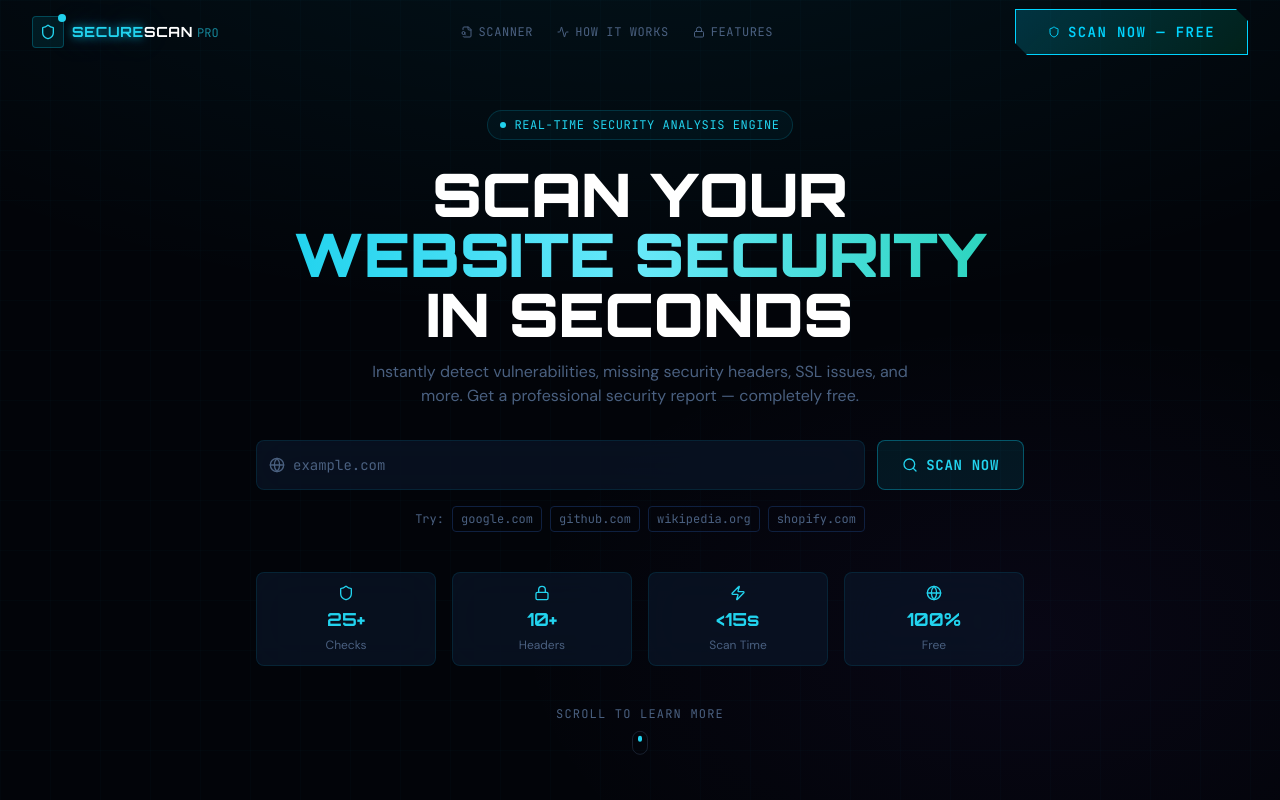
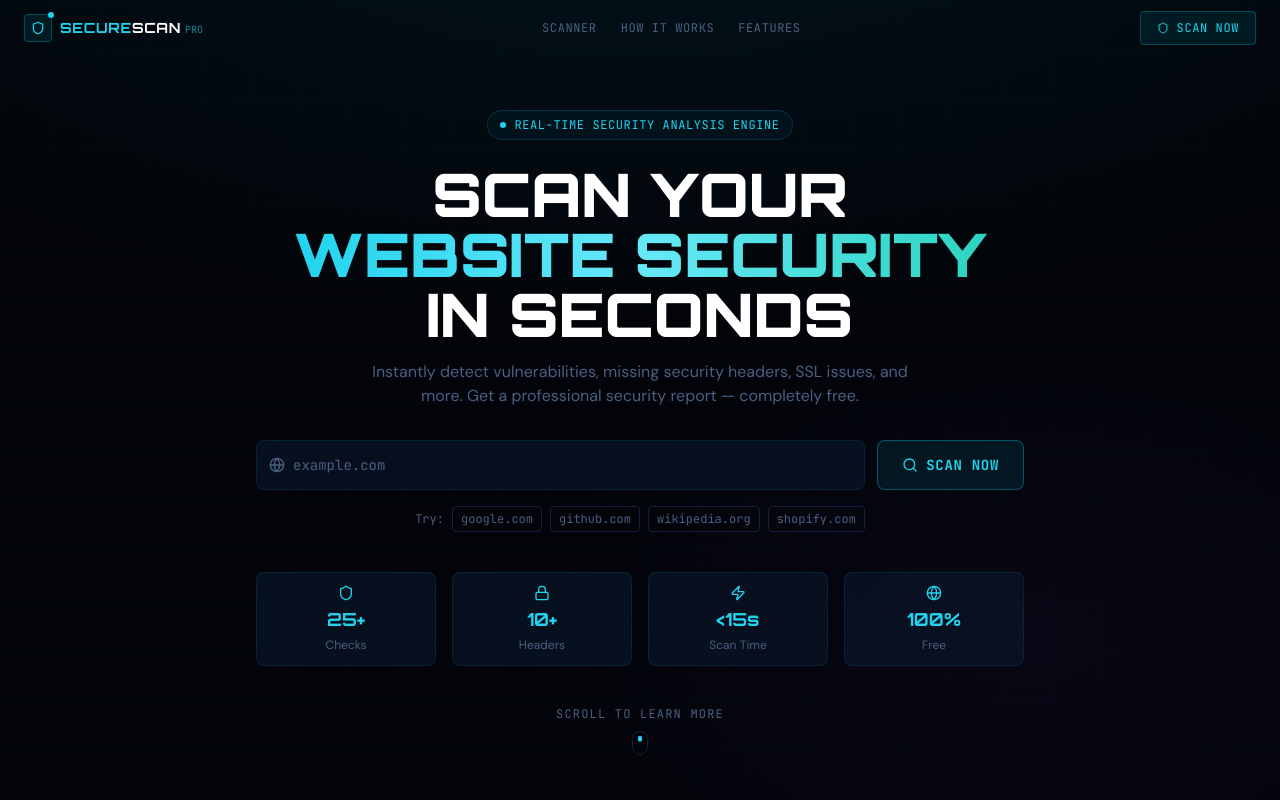
Before and after one commit to garvitchoudharyy/security-scanner, a Next.js app: page / in a window 1280 px wide. Shown: the top 800 px of the page. Built offline with nearby package versions, Linux system fonts and the light colour scheme.

Commit message:
Refactor Navbar component for improved responsiveness
Removed unused imports and navLinks array. Updated styling and structure for better responsiveness.

```diff
--- a/src/components/Navbar.tsx
+++ b/src/components/Navbar.tsx
@@ -1,14 +1,8 @@
 "use client";
-
-/**
- * NAVBAR COMPONENT
- * ================
- * Top navigation bar with cyber styling.
- */
 
 import { useState, useEffect } from "react";
 import { motion } from "framer-motion";
-import { Shield, Menu, X, Activity, Lock, FileSearch } from "lucide-react";
+import { Shield, Menu, X } from "lucide-react";
 
 export default function Navbar() {
   const [scrolled, setScrolled] = useState(false);
@@ -20,81 +14,77 @@ export default function Navbar() {
     return () => window.removeEventListener("scroll", handleScroll);
   }, []);
 
-  const navLinks = [
-    { href: "#scanner", label: "Scanner", icon: FileSearch },
-    { href: "#how-it-works", label: "How It Works", icon: Activity },
-    { href: "#features", label: "Features", icon: Lock },
-  ];
-
   return (
     <motion.nav
       initial={{ y: -80, opacity: 0 }}
       animate={{ y: 0, opacity: 1 }}
       transition={{ duration: 0.6, ease: "easeOut" }}
       className={`fixed top-0 left-0 right-0 z-50 transition-all duration-300 ${
-        scrolled
-          ? "glass-strong border-b border-cyber-border"
-          : "bg-transparent"
+        scrolled ? "glass-strong border-b border-cyber-border" : "bg-transparent"
       }`}
     >
-      <div className="max-w-7xl mx-auto px-4 sm:px-6 lg:px-8">
-        <div className="flex items-center justify-between h-16">
+      <div className="w-full px-4 sm:px-6">
+        <div className="flex items-center justify-between h-14">
+
           {/* Logo */}
-          <a href="#" className="flex items-center gap-2 group">
+          <a href="#" className="flex items-center gap-2 group flex-shrink-0">
             <div className="relative">
-              <div className="w-8 h-8 bg-cyan-500/10 border border-cyan-500/30 rounded flex items-center justify-center group-hover:border-cyan-500/60 transition-colors">
-                <Shield className="w-4 h-4 text-cyan-400" />
+              <div className="w-7 h-7 bg-cyan-500/10 border border-cyan-500/30 rounded flex items-center justify-center">
+                <Shield className="w-3.5 h-3.5 text-cyan-400" />
               </div>
-              {/* Glow dot */}
-              <div className="absolute -top-0.5 -right-0.5 w-2 h-2 bg-cyan-400 rounded-full animate-pulse" />
+              <div className="absolute -top-0.5 -right-0.5 w-1.5 h-1.5 bg-cyan-400 rounded-full animate-pulse" />
             </div>
-            <div>
-              <span className="font-orbitron font-bold text-sm text-cyan-400 text-glow-cyan tracking-wider">
+            <div className="flex items-baseline gap-0">
+              <span className="font-orbitron font-bold text-sm text-cyan-400 tracking-wider">
                 SECURE
               </span>
               <span className="font-orbitron font-bold text-sm text-white tracking-wider">
                 SCAN
               </span>
-              <span className="font-mono text-xs text-cyan-400/60 ml-1">PRO</span>
+              <span className="font-mono text-[10px] text-cyan-400/60 ml-1">PRO</span>
             </div>
           </a>
 
           {/* Desktop links */}
           <div className="hidden md:flex items-center gap-6">
-            {navLinks.map(({ href, label, icon: Icon }) => (
+            {[
+              { href: "#scanner", label: "Scanner" },
+              { href: "#how-it-works", label: "How It Works" },
+              { href: "#features", label: "Features" },
+            ].map(({ href, label }) => (
               <a
                 key={href}
                 href={href}
-                className="flex items-center gap-1.5 text-xs font-mono text-cyber-muted hover:text-cyan-400 transition-colors uppercase tracking-wider group"
+                className="text-xs font-mono text-cyber-muted hover:text-cyan-400 transition-colors uppercase tracking-wider"
               >
-                <Icon className="w-3 h-3 group-hover:text-cyan-400 transition-colors" />
                 {label}
               </a>
             ))}
           </div>
 
-          {/* CTA button */}
-          <div className="hidden md:block">
+          {/* Desktop CTA */}
+          <div className="hidden md:block flex-shrink-0">
             <a
               href="#scanner"
-              className="btn-cyber btn-cyber-primary text-xs py-2 px-4"
+              className="flex items-center gap-2 bg-cyan-500/10 border border-cyan-500/30 text-cyan-400 font-mono text-xs uppercase tracking-wider rounded px-4 py-2 hover:bg-cyan-500/20 transition-all"
             >
               <Shield className="w-3 h-3" />
-              Scan Now — Free
+              Scan Now
             </a>
           </div>
 
-          {/* Mobile menu toggle */}
+          {/* Mobile menu button */}
           <button
             onClick={() => setMobileOpen(!mobileOpen)}
             className="md:hidden p-2 text-cyber-muted hover:text-cyan-400 transition-colors"
+            aria-label="Toggle menu"
           >
             {mobileOpen ? <X className="w-5 h-5" /> : <Menu className="w-5 h-5" />}
           </button>
         </div>
       </div>
 
-      {/* Mobile menu */}
+      {/* Mobile menu dropdown */}
       {mobileOpen && (
         <motion.div
           initial={{ opacity: 0, height: 0 }}
@@ -102,23 +92,27 @@ export default function Navbar() {
           exit={{ opacity: 0, height: 0 }}
           className="md:hidden glass-strong border-t border-cyber-border"
         >
-          <div className="px-4 py-4 space-y-3">
-            {navLinks.map(({ href, label, icon: Icon }) => (
+          <div className="px-4 py-4 space-y-1">
+            {[
+              { href: "#scanner", label: "Scanner" },
+              { href: "#how-it-works", label: "How It Works" },
+              { href: "#features", label: "Features" },
+            ].map(({ href, label }) => (
               <a
                 key={href}
                 href={href}
                 onClick={() => setMobileOpen(false)}
-                className="flex items-center gap-2 text-sm font-mono text-cyber-muted hover:text-cyan-400 transition-colors py-2"
+                className="block py-2.5 text-sm font-mono text-cyber-muted hover:text-cyan-400 transition-colors border-b border-cyber-border/50 last:border-0"
               >
-                <Icon className="w-4 h-4" />
                 {label}
               </a>
             ))}
             <a
               href="#scanner"
               onClick={() => setMobileOpen(false)}
-              className="btn-cyber btn-cyber-primary w-full justify-center mt-2 text-xs"
+              className="flex items-center justify-center gap-2 mt-3 bg-cyan-500/10 border border-cyan-500/30 text-cyan-400 font-mono text-sm uppercase tracking-wider rounded py-2.5 hover:bg-cyan-500/20 transition-all"
             >
+              <Shield className="w-4 h-4" />
               Scan Now — Free
             </a>
           </div>
```
